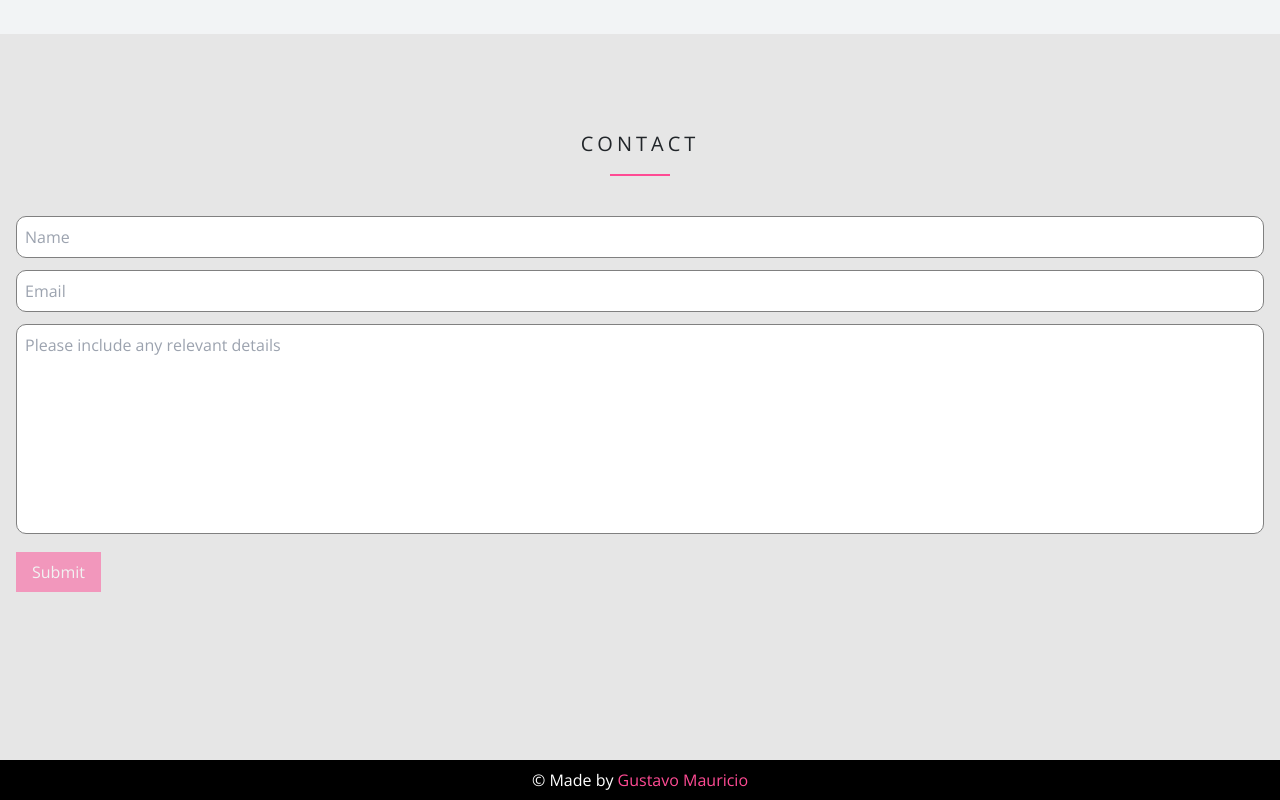
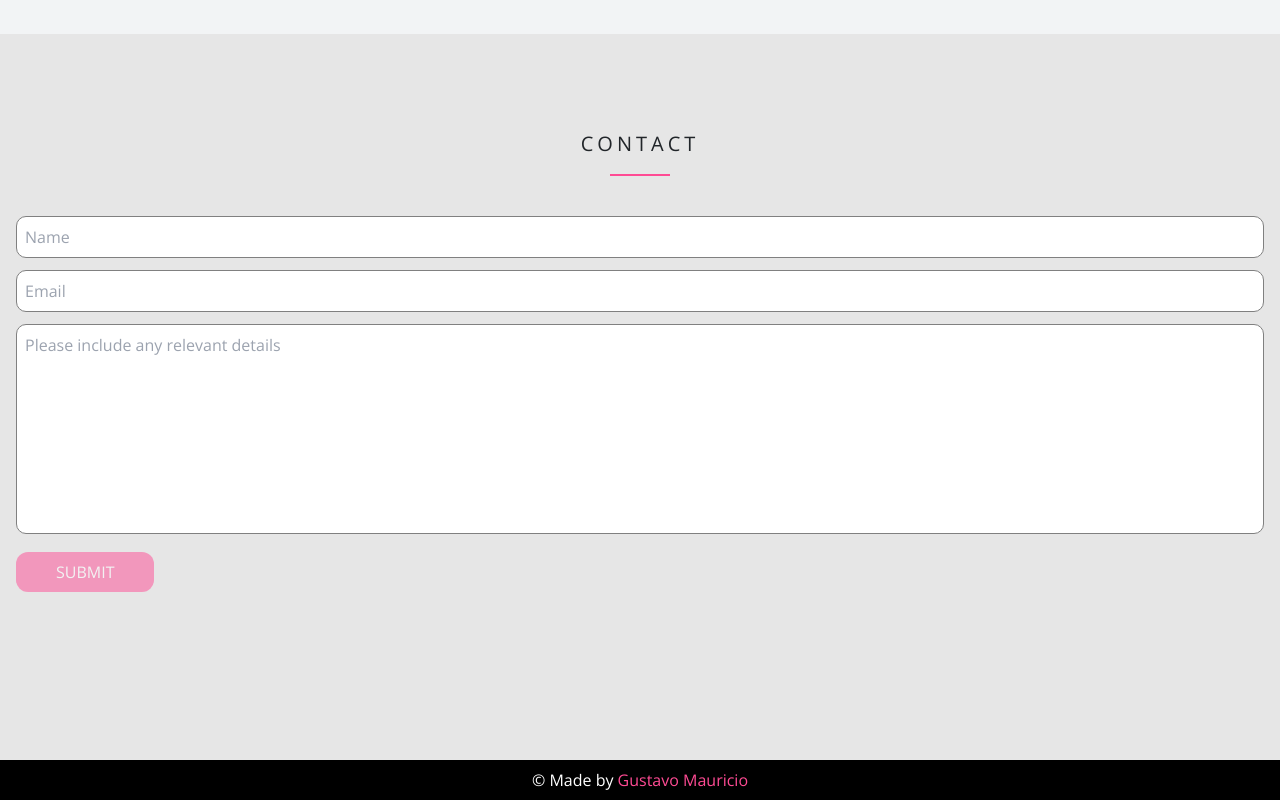
Before and after one commit to gustavomauricio/gmauricio-site, a Next.js app: page / in a window 1280 px wide. Shown: the part 2212-3012 px from the top of the page. Built offline with nearby package versions, Linux system fonts and the light colour scheme.

Commit message:
refactor: form submit button styling

```diff
--- a/components/SubmitForm.tsx
+++ b/components/SubmitForm.tsx
@@ -93,7 +93,7 @@ const SubmitForm = () => {
           onChange={(e) => setDescription(e.target.value)}
         />
         <button
-          className="mybtn text-white py-2 px-4"
+          className=" bg-pink-400 hover:bg-pink-600 disabled:cursor-auto disabled:opacity-50 cursor-pointer rounded-xl uppercase text-white py-2 px-10"
           type="submit"
           disabled={buttonDisabled}
         >
--- a/pages/index.tsx
+++ b/pages/index.tsx
@@ -160,7 +160,7 @@ const Home: NextPage = () => {
       </main>
 
       <footer className="py-2 bg-black text-white text-center">
-        &#169; Made by <span className="color-primary">Gustavo Mauricio</span>
+        &#169; Made by <span className="text-pink-400">Gustavo Mauricio</span>
       </footer>
     </>
   );
--- a/styles/style.css
+++ b/styles/style.css
@@ -73,17 +73,6 @@ textarea {
   border-radius: 50%;
 }
 
-.mybtn {
-  color: #fff;
-  background-color: #ff4b94;
-  cursor: pointer;
-}
-
-.mybtn:disabled {
-  opacity: 0.5;
-  cursor: auto;
-}
-
 .color-primary {
   color: #ff4b94 !important;
 }
--- a/tailwind.config.js
+++ b/tailwind.config.js
@@ -12,6 +12,9 @@ module.exports = {
         widest: "4px",
       },
       colors: {
+        pink: {
+          400: "#ff4b94",
+        },
         gray: {
           200: "#e6e6e6",
         },
```
